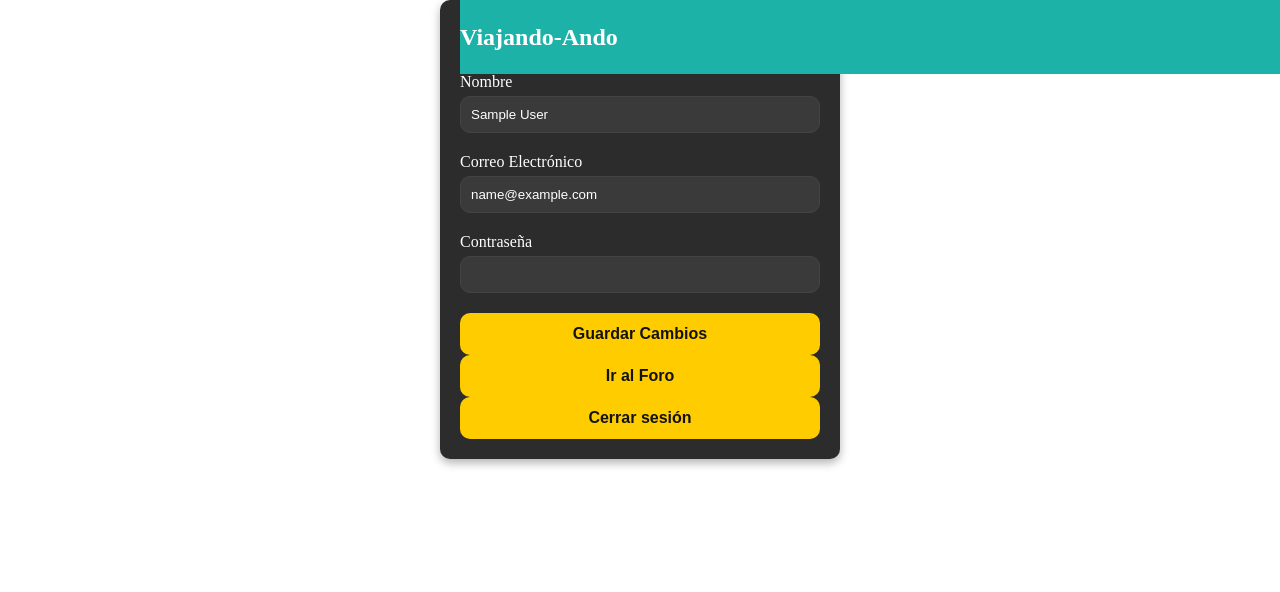
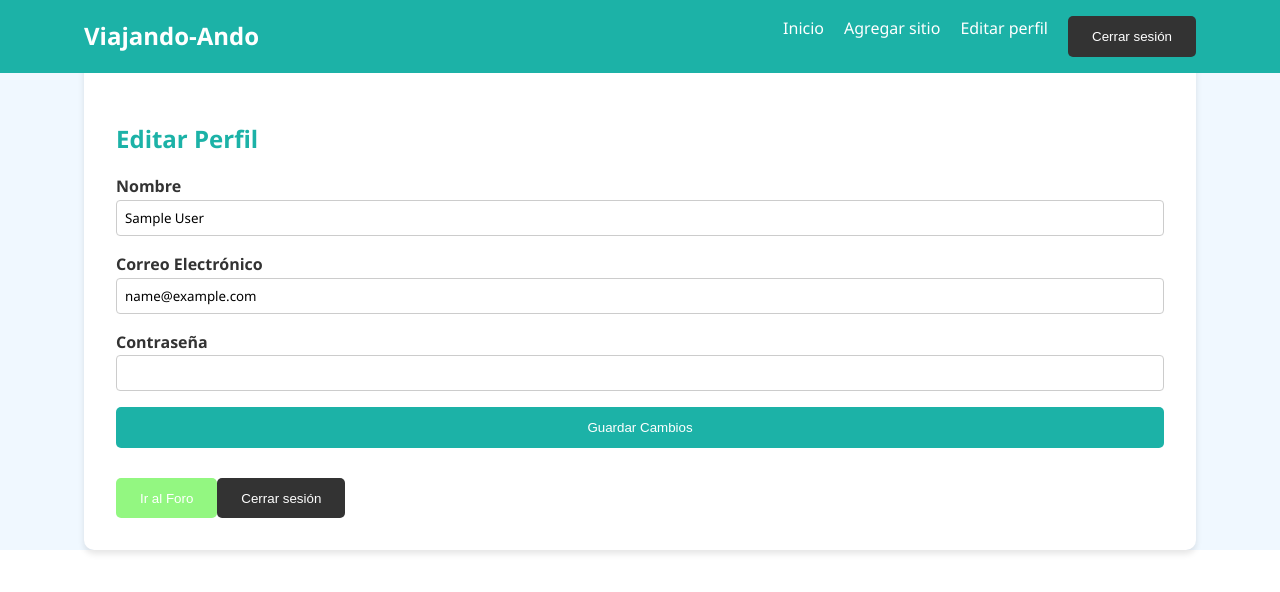
Before and after one commit to EilynOG/ProyectJC, a React (Vite) app: page /edit-profile in a window 1280 px wide. Shown: the top 592 px of the page. Built offline with nearby package versions, Linux system fonts and the light colour scheme; sample sign-in values are in the browser's storage.

Commit message:
Vista para crud de usuarios, editar perfil

```diff
--- a/src/components/EditProfile.jsx
+++ b/src/components/EditProfile.jsx
@@ -50,10 +50,14 @@ export const EditProfile = () => {
     };
 
     return (
-        <div className="edit-profile">
+        <>
+            <div className='body-profile'>
                 <Navbar /> {/* Se ha agregado el Navbar aquí */}
-            <h1>Editar Perfil</h1>
-            <form onSubmit={handleSubmit}>
+                <main className="container">
+                    <section className='profile-section'>
+                        <h2>Editar Perfil</h2>
+                        <form onSubmit={handleSubmit} id="profile-form">
+                            <div className='profile-info'>
                                 <div className="form-group">
                                     <label htmlFor="name">Nombre</label>
                                     <input
@@ -86,12 +90,16 @@ export const EditProfile = () => {
                                         onChange={handleChange}
                                     />
                                 </div>
-                <button type="submit">Guardar Cambios</button>
+                                <button type="submit" className='btn'>Guardar Cambios</button>
+                            </div>
                         </form>
                         <div className="buttons-container">
-                <button onClick={goToForum}>Ir al Foro</button>
-                <button onClick={handleLogout}>Cerrar sesión</button>
+                            <button onClick={goToForum} className='btnforo'>Ir al Foro</button>
+                            <button onClick={handleLogout} className='btnsesion'>Cerrar sesión</button>
                         </div>
+                    </section>
+                </main>
             </div>
+        </>
     );
 };
--- a/src/components/Navbar.jsx
+++ b/src/components/Navbar.jsx
@@ -40,7 +40,7 @@ export const Navbar = () => {
                                 <li><Link to="/results">Inicio</Link></li>
                                 <li><Link to="/add-location">Agregar sitio</Link></li>
                                 <li><Link to="/edit-profile">Editar perfil</Link></li>
-                                <li><button onClick={handleLogout}>Cerrar sesión</button></li>
+                                <li><button onClick={handleLogout} className='btn-sesion-close'>Cerrar sesión</button></li>
                             </ul>
                         </nav>
                     </div>
--- a/src/css/addlocation.css
+++ b/src/css/addlocation.css
@@ -73,7 +73,20 @@
 }
 
 .body-agregar .boton-add{
+    display: inline-block;
     background-color: var(--secondary-color);
+    color: var(--light-text);
+    padding: 0.8rem 1.5rem;
+    text-decoration: none;
+    border: none;
+    border-radius: 5px;
+    cursor: pointer;
+    transition: background-color 0.3s ease;
+    margin-bottom: 30px;
+}
+
+.body-agregar .boton-add:hover{
+    background-color: #6db660;
 }
 
 .body-agregar .btn {
--- a/src/css/stylesEditprofile.css
+++ b/src/css/stylesEditprofile.css
@@ -1,51 +1,159 @@
-.edit-profile {
-    padding: 20px;
-    max-width: 400px;
-    margin: 0 auto;
-    background-color: #2c2c2c;
-    border-radius: 10px;
-    box-shadow: 0 4px 10px rgba(0, 0, 0, 0.3);
-    color: #fff;
+:root {
+    --primary-color: #1CB2A7;
+    --secondary-color: #93F781;
+    --background-color: #f0f8ff;
+    --text-color: #333;
+    --light-text: #ffffff;
 }
 
-.edit-profile h1 {
-    font-size: 1.8rem;
-    margin-bottom: 20px;
-    color: #ffcc00;
+* {
+    box-sizing: border-box;
+    margin: 0;
+    padding: 0;
 }
 
-.form-group {
-    margin-bottom: 20px;
+.body-profile {
+    font-family: 'Segoe UI', Tahoma, Geneva, Verdana, sans-serif;
+    background-color: var(--background-color);
+    color: var(--text-color);
+    line-height: 1.6;
 }
 
-label {
-    display: block;
-    font-size: 1rem;
-    margin-bottom: 5px;
+.body-profile .container {
+    width: 90%;
+    max-width: 1200px;
+    margin: 0 auto;
+    padding: 0 20px;
 }
 
-input {
-    width: 100%;
-    padding: 10px;
-    border-radius: 10px;
-    border: 1px solid #444;
-    background-color: #3a3a3a;
-    color: #fff;
+.body-profile main {
+    margin-top: 80px;
+    padding: 2rem 0;
 }
 
-button {
+.body-profile .profile-section {
+    background-color: #ffffff;
+    border-radius: 10px;
+    padding: 2rem;
+    margin-bottom: 2rem;
+    box-shadow: 0 4px 6px rgba(0, 0, 0, 0.1);
+    padding-top: 15vh;
+}
+
+.body-profile h2 {
+    color: var(--primary-color);
+    margin-bottom: 1rem;
+}
+
+.body-profile .profile-grid {
+    display: grid;
+    gap: 2rem;
+    grid-template-columns: 1fr 2fr;
+}
+
+.body-profile .profile-image {
+    text-align: center;
+}
+
+.body-profile .profile-image img {
+    width: 200px;
+    height: 200px;
+    border-radius: 50%;
+    object-fit: cover;
+    border: 4px solid var(--primary-color);
+}
+
+.body-profile .profile-info {
+    display: grid;
+    gap: 1rem;
+}
+
+.body-profile label {
+    font-weight: bold;
+}
+
+.body-profile input, textarea {
     width: 100%;
-    padding: 12px;
-    background-color: #ffcc00;
+    padding: 0.5rem;
+    border: 1px solid #ccc;
+    border-radius: 4px;
+    font-family: inherit;
+}
+
+.body-profile textarea {
+    resize: vertical;
+    min-height: 100px;
+}
+
+.body-profile .btn {
+    display: inline-block;
+    background-color: var(--primary-color);
+    color: var(--light-text);
+    padding: 0.8rem 1.5rem;
+    text-decoration: none;
     border: none;
-    color: #121212;
-    font-size: 1rem;
-    font-weight: bold;
-    border-radius: 10px;
+    border-radius: 5px;
+    cursor: pointer;
+    transition: background-color 0.3s ease;
+    margin-bottom: 30px;
+}
+
+.body-profile .btn:hover {
+    background-color: #159b91;
+}
+
+.body-profile .btnforo {
+    display: inline-block;
+    background-color: var(--secondary-color);
+    color: var(--light-text);
+    padding: 0.8rem 1.5rem;
+    text-decoration: none;
+    border: none;
+    border-radius: 5px;
     cursor: pointer;
     transition: background-color 0.3s ease;
 }
 
-button:hover {
-    background-color: #ffb300;
+.body-profile .btnforo:hover {
+    background-color: #63a757;
 }
+
+.body-profile .btnsesion {
+    display: inline-block;
+    background-color: #333;
+    color: var(--light-text);
+    padding: 0.8rem 1.5rem;
+    text-decoration: none;
+    border: none;
+    border-radius: 5px;
+    cursor: pointer;
+    transition: background-color 0.3s ease;
+}
+
+.body-profile .btnsesion:hover {
+    background-color: #424242;
+}
+
+.body-profile footer {
+    background-color: var(--primary-color);
+    color: var(--light-text);
+    text-align: center;
+    padding: 2rem 0;
+    margin-top: 4rem;
+}
+
+@media (max-width: 768px) {
+
+    .body-profile .profile-section {
+        padding: 1rem;
+    }
+
+    .body-profile .profile-grid {
+        grid-template-columns: 1fr;
+    }
+
+    .body-profile .profile-image img {
+        width: 150px;
+        height: 150px;
+    }
+}
--- a/src/css/stylesnavbar.css
+++ b/src/css/stylesnavbar.css
@@ -38,6 +38,22 @@
     color: var(--secondary-color);
 }
 
+.body-navbar .btn-sesion-close{
+    display: inline-block;
+    background-color: #333;
+    color: var(--light-text);
+    padding: 0.8rem 1.5rem;
+    text-decoration: none;
+    border: none;
+    border-radius: 5px;
+    cursor: pointer;
+    transition: background-color 0.3s ease;
+}
+
+.body-navbar .btn-sesion-close:hover {
+    background-color: #424242;
+}
+
 @media (max-width: 768px) {
     .body-navbar .header-content {
         flex-direction: column;
```
Lines whose indentation alone changed are shown as unchanged.
